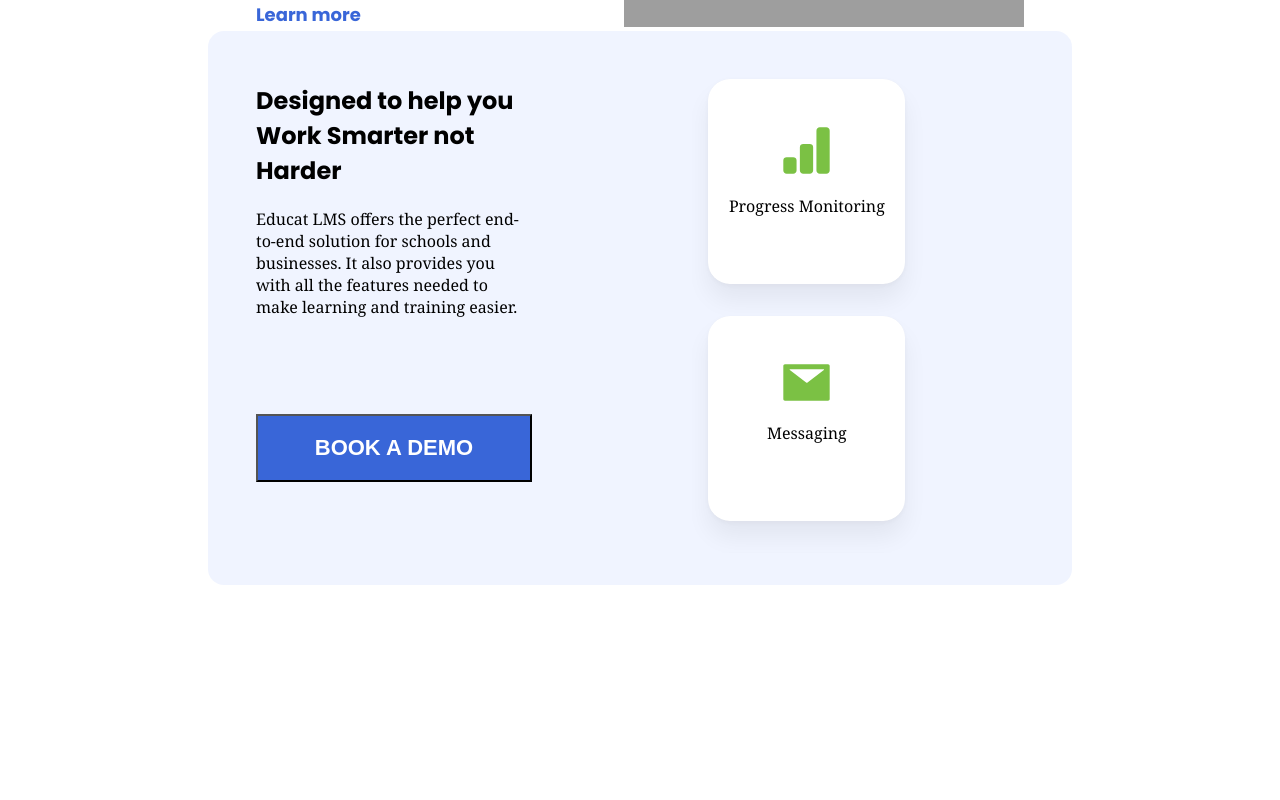
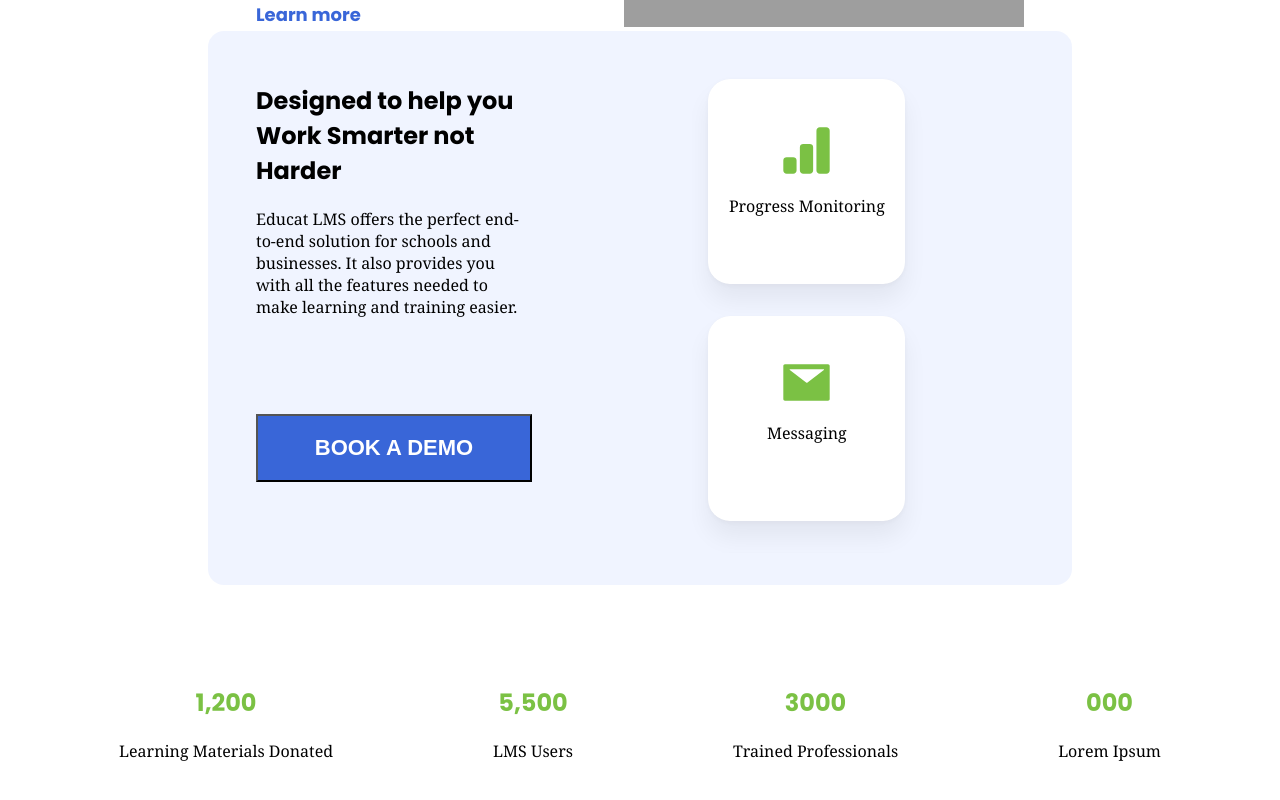
Before and after one commit to RandomGuy0114/front-end-assessment, a Vue app: page / in a window 1280 px wide. Shown: the part 3006-3806 px from the top of the page. Before the commit the page ends 3623 px from the top, so only its background shows below. Built offline with nearby package versions, Linux system fonts and the light colour scheme; grey boxes are pictures that could not be loaded.

Commit message:
last row of products

```diff
--- a/src/components/products.vue
+++ b/src/components/products.vue
@@ -283,6 +283,24 @@
           </div>
         </div>
       </div>
+      <div class="products__row7">
+        <div class="product__row7-wrapper">
+          <h1 class="products__row7-h1">1,200</h1>
+          <p class="products__row7-p">Learning Materials Donated </p>
+        </div>
+        <div class="product__row7-wrapper">
+          <h1 class="products__row7-h1">5,500</h1>
+          <p class="products__row7-p">LMS Users</p>
+        </div>
+        <div class="product__row7-wrapper">
+          <h1 class="products__row7-h1">3000</h1>
+          <p class="products__row7-p">Trained Professionals</p>
+        </div>
+        <div class="product__row7-wrapper">
+          <h1 class="products__row7-h1">000</h1>
+          <p class="products__row7-p">Lorem Ipsum</p>
+        </div>
+      </div>
     </div>
   </section>
 </template>
--- a/src/styles/components/products.css
+++ b/src/styles/components/products.css
@@ -225,6 +225,18 @@
 color: white;
 }
 
+.products__row7{
+    display: flex;
+    justify-content: center;
+    gap: 10rem;
+    text-align: center;
+    margin: 3rem;
+}
+.products__row7-h1{
+    color: var(--clr-1);
+}
+
+
 @media screen and (max-width: 992px) {
 
     .products__row3 {
@@ -232,6 +244,7 @@
         gap: 2rem;
         margin-top: 5rem;
     }
+
 
     .products__row3-rows {
         margin: 0 3rem;
@@ -270,6 +283,11 @@
         justify-content: center;
 
     }
+
+.products__row7{
+   flex-wrap: wrap;
+   gap: 5rem;
+}
 }
 
 @media screen and (max-width: 600px) {
```
